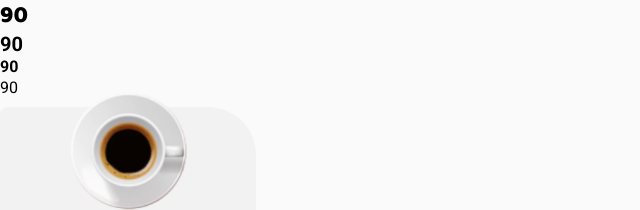
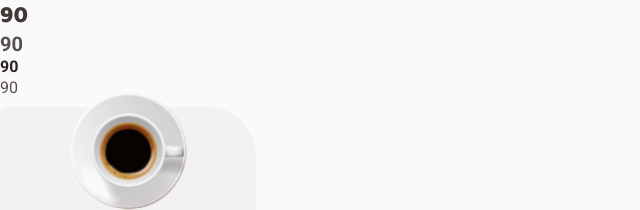
Before and after one commit to YasminFerrariDias/coffeeDelivery, a React (Vite) app: page / in a window 1280 px wide. Shown: the top 210 px of the page, without its empty margins (0-640 px from the left). Built offline with nearby package versions, Linux system fonts and the light colour scheme.

Commit message:
Adicionando variação de cor para o Number

```diff
--- a/src/App.tsx
+++ b/src/App.tsx
@@ -74,10 +74,10 @@ export function App() {
       </div>*/}
 
       <div>
-        <Number $variant='title-m' $number={90}/>
-        <Number $variant='text-l-bold' $number={90} />
-        <Number $variant='text-m-bold' $number={90} />
-        <Number $variant='text-m'$number={90} />
+        <Number $variantText='title-m' $number={90} variantColor='base-subtitle' />
+        <Number $variantText='text-l-bold' $number={90} variantColor='base-text' />
+        <Number $variantText='text-m-bold' $number={90} variantColor='base-title' />
+        <Number $variantText='text-m'$number={90}  variantColor='base-text'/>
       </div>
 
       <div className="CoffeeCard">
--- a/src/components/Number/index.tsx
+++ b/src/components/Number/index.tsx
@@ -1,18 +1,21 @@
 import { NumberContainer } from "./styles"
 
 interface NumberProps {
-  $variant:
+  $variantText:
   | 'title-m'
   | 'text-l-bold'
   | 'text-m'
   | 'text-m-bold'
-  className?: string
+  variantColor:
+  | 'base-title'
+  | 'base-subtitle'
+  | 'base-text'
   $number: number
 }
 
-export function Number({ $variant, $number }: NumberProps) {
+export function Number({ $variantText, variantColor, $number }: NumberProps) {
   return (
-    <NumberContainer $variant={$variant} $number={$number}>
+    <NumberContainer $variantText={$variantText} variantColor={variantColor} $number={$number}>
       {$number && <span>{$number}</span>}
     </NumberContainer>
   )
--- a/src/components/Number/styles.ts
+++ b/src/components/Number/styles.ts
@@ -1,17 +1,23 @@
 import styled from "styled-components";
 
 interface NumberContainerProps {
-  $variant:
+  $variantText:
   | 'title-m'
   | 'text-l-bold'
   | 'text-m'
   | 'text-m-bold'
+  variantColor:
+  | 'base-title'
+  | 'base-subtitle'
+  | 'base-text'
   className?: string
   $number: number
 }
 
 export const NumberContainer = styled.div.attrs<NumberContainerProps>(
-  ({ $variant }) => ({
-    className: $variant,
+  ({ $variantText }) => ({
+    className: $variantText,
   }),
-)<NumberContainerProps>``;
+) <NumberContainerProps>`
+  color: ${(props) => props.theme[props.variantColor]};
+`;
```
